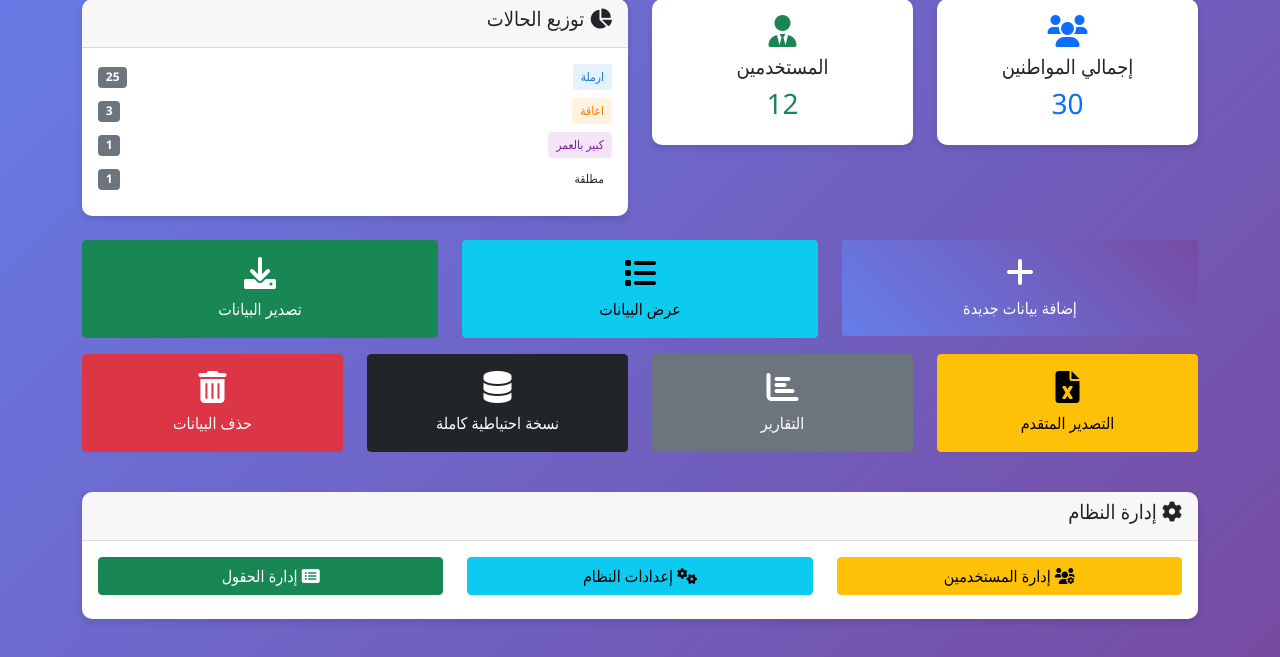
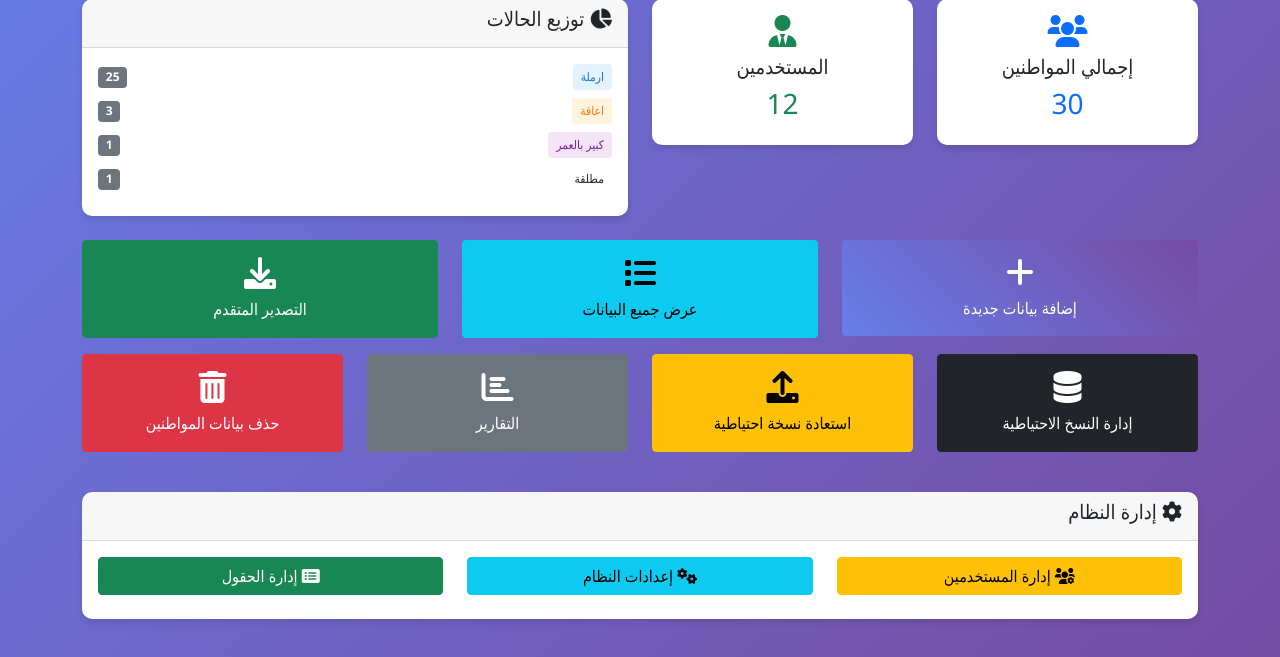
Before and after one commit to nourrod0/Db, a Flask app: page /dashboard in a window 1280 px wide. Shown: the part 143-800 px from the top of the page. Run offline with Flask 3, Linux system fonts and the light colour scheme; a user stored in the database is signed in; data comes from the database, SQL or seed files in the repository.

Commit message:
Add files via upload

```diff
--- a/templates/base.html
+++ b/templates/base.html
@@ -60,7 +60,7 @@
                     <i class="fas fa-tachometer-alt"></i> الرئيسية
                 </a>
 
-                {% if has_permission('view_citizens') %}
+                {% if has_permission('view_citizens') or has_permission('view_all_data') %}
                 <a class="nav-link" href="{{ url_for('view_citizens') }}">
                     <i class="fas fa-list"></i> عرض البيانات
                 </a>
@@ -72,7 +72,7 @@
                 </a>
                 {% endif %}
 
-                {% if has_permission('export_data') %}
+                {% if has_permission('export_data') or has_permission('export_advanced') %}
                 <a class="nav-link" href="{{ url_for('export') }}">
                     <i class="fas fa-download"></i> تصدير البيانات
                 </a>
--- a/templates/dashboard.html
+++ b/templates/dashboard.html
@@ -58,20 +58,28 @@
     </div>
     {% endif %}
 
-    {% if has_permission('view_citizens') %}
+    {% if has_permission('view_citizens') or has_permission('view_all_data') %}
     <div class="col-md-4 mb-3">
         <a href="{{ url_for('view_citizens') }}" class="btn btn-info w-100 p-3">
             <i class="fas fa-list fa-2x d-block mb-2"></i>
+            {% if has_permission('view_all_data') %}
+            عرض جميع البيانات
+            {% else %}
             عرض البيانات
+            {% endif %}
         </a>
     </div>
     {% endif %}
 
-    {% if has_permission('export_data') %}
+    {% if has_permission('export_data') or has_permission('export_advanced') %}
     <div class="col-md-4 mb-3">
         <a href="{{ url_for('export') }}" class="btn btn-success w-100 p-3">
             <i class="fas fa-download fa-2x d-block mb-2"></i>
+            {% if has_permission('export_advanced') %}
+            التصدير المتقدم
+            {% else %}
             تصدير البيانات
+            {% endif %}
         </a>
     </div>
     {% endif %}
@@ -79,11 +87,20 @@
 
 <!-- الأدوات المتقدمة -->
 <div class="row">
-    {% if has_permission('export_advanced') %}
+    {% if has_permission('backup_database') %}
     <div class="col-md-3 mb-3">
-        <a href="{{ url_for('export') }}" class="btn btn-warning w-100 p-3">
-            <i class="fas fa-file-excel fa-2x d-block mb-2"></i>
-            التصدير المتقدم
+        <a href="{{ url_for('backup_full') }}" class="btn btn-dark w-100 p-3">
+            <i class="fas fa-database fa-2x d-block mb-2"></i>
+            إدارة النسخ الاحتياطية
+        </a>
+    </div>
+    {% endif %}
+
+    {% if has_permission('restore_database') %}
+    <div class="col-md-3 mb-3">
+        <a href="{{ url_for('restore_backup') }}" class="btn btn-warning w-100 p-3">
+            <i class="fas fa-upload fa-2x d-block mb-2"></i>
+            استعادة نسخة احتياطية
         </a>
     </div>
     {% endif %}
@@ -97,20 +114,11 @@
     </div>
     {% endif %}
 
-    {% if has_permission('backup_database') %}
-    <div class="col-md-3 mb-3">
-        <a href="{{ url_for('backup_full') }}" class="btn btn-dark w-100 p-3">
-            <i class="fas fa-database fa-2x d-block mb-2"></i>
-            نسخة احتياطية كاملة
-        </a>
-    </div>
-    {% endif %}
-
     {% if has_permission('delete_citizens') %}
     <div class="col-md-3 mb-3">
         <a href="{{ url_for('view_citizens') }}" class="btn btn-danger w-100 p-3">
             <i class="fas fa-trash-alt fa-2x d-block mb-2"></i>
-            حذف البيانات
+            حذف بيانات المواطنين
         </a>
     </div>
     {% endif %}
```
